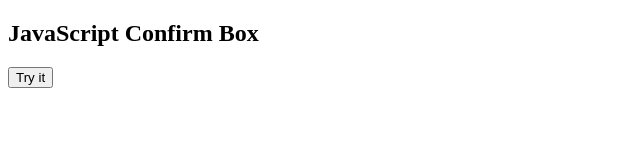
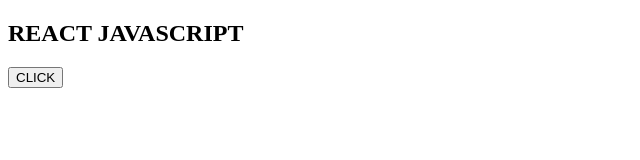
Before and after one commit to Seetha28/popupbox, a plain HTML site: page index.html in a window 1280 px wide. Shown: the whole page, without its empty margins (0-640 px from the left). Drawn offline with Linux system fonts and the light colour scheme.

Commit message:
Update index.html

```diff
--- a/index.html
+++ b/index.html
@@ -2,10 +2,10 @@
 <html>
 <body>
 
-<h2>JavaScript Confirm Box</h2>
+<h2>REACT JAVASCRIPT</h2>
 
 
-<button onclick="myFunction()">Try it</button>
+<button onclick="myFunction()">CLICK</button>
 
 <p id="demo"></p>
 
```
